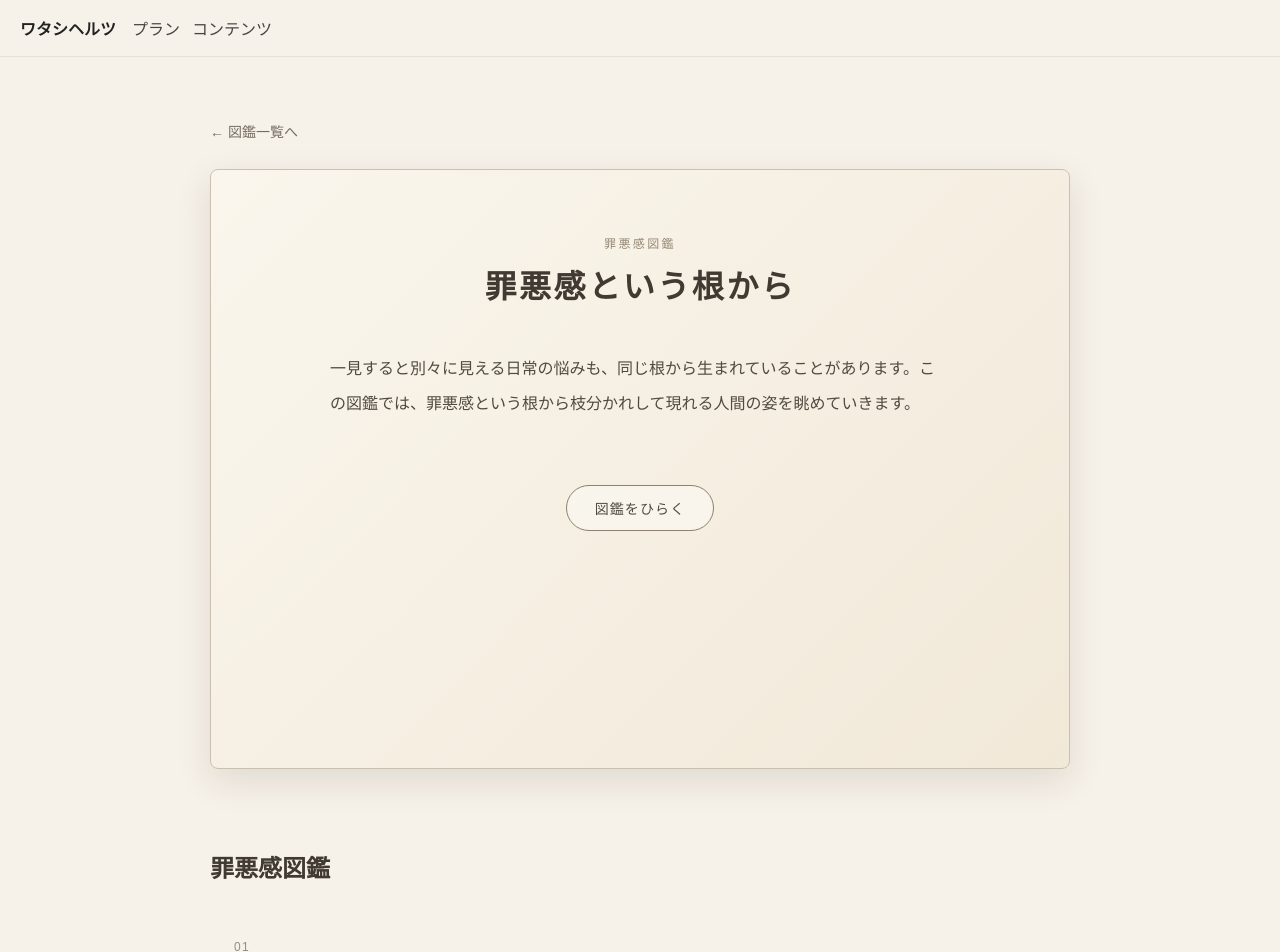
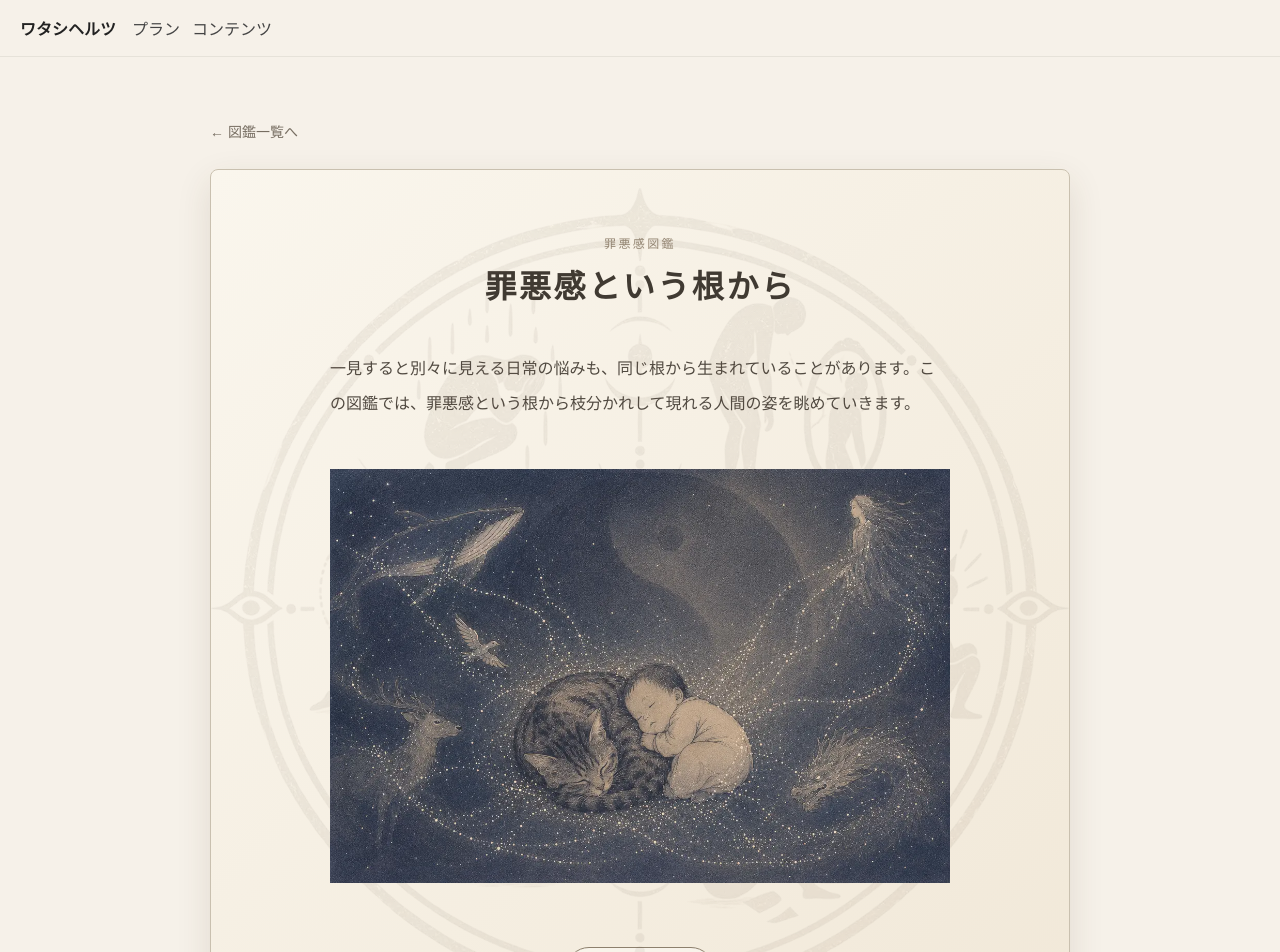
Before and after one commit to hiracoh/watashihertz, a Next.js app: page /encyclopedias/guilt in a window 1280 px wide. Shown: the top 952 px of the page. Built offline with nearby package versions, Linux system fonts and the light colour scheme; a web font is replaced by a local one.

Commit message:
Update page.tsx

```diff
--- a/app/encyclopedias/[id]/page.tsx
+++ b/app/encyclopedias/[id]/page.tsx
@@ -1,3 +1,4 @@
+import Image from 'next/image';
 import Link from 'next/link';
 import { notFound } from 'next/navigation';
 import encyclopedias from '@/data/encyclopedias.json';
@@ -51,7 +52,23 @@ export default function EncyclopediaPage({
 
           boxShadow: '0 12px 35px rgba(70, 55, 35, 0.12)',
         }}
-      >
+            >
+        {/* 背景マーク */}
+        {book.intro.design?.backgroundMark && (
+          <Image
+            src={book.intro.design.backgroundMark}
+            alt=""
+            fill
+            sizes="900px"
+            style={{
+              objectFit: 'contain',
+              opacity: book.intro.design.backgroundOpacity ?? 0.08,
+              pointerEvents: 'none',
+              zIndex: 0,
+            }}
+          />
+        )}
+
         {/* 図鑑名 */}
         <div
           style={{
@@ -95,15 +112,29 @@ export default function EncyclopediaPage({
         >
           {book.intro.text}
         </p>
-
-        {/*
-          後ほどここに
-          ・あらすじイラスト
-          ・背景マーク
-          ・紙質
-          ・外枠
-          などを追加します
-        */}
+        {/* あらすじイラスト */}
+        {book.intro.image && (
+          <div
+            style={{
+              position: 'relative',
+              zIndex: 1,
+              width: '100%',
+              maxWidth: 620,
+              aspectRatio: '3 / 2',
+              margin: '48px auto 0',
+            }}
+          >
+            <Image
+              src={book.intro.image}
+              alt={book.intro.title}
+              fill
+              sizes="(max-width: 900px) 100vw, 620px"
+              style={{
+                objectFit: 'contain',
+              }}
+            />
+          </div>
+        )}
 
         {/* 本編への入口 */}
         <div
```
